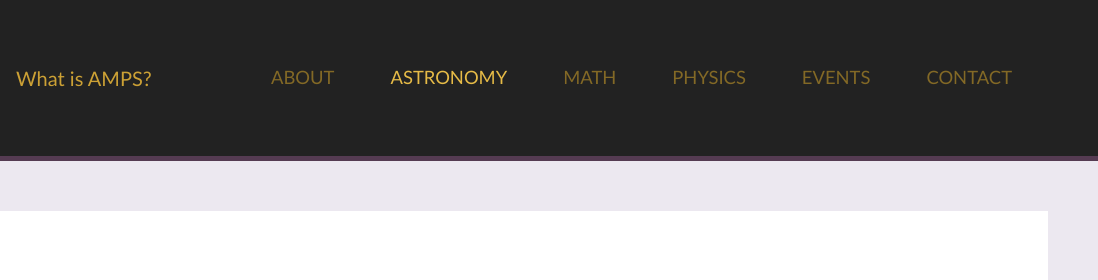
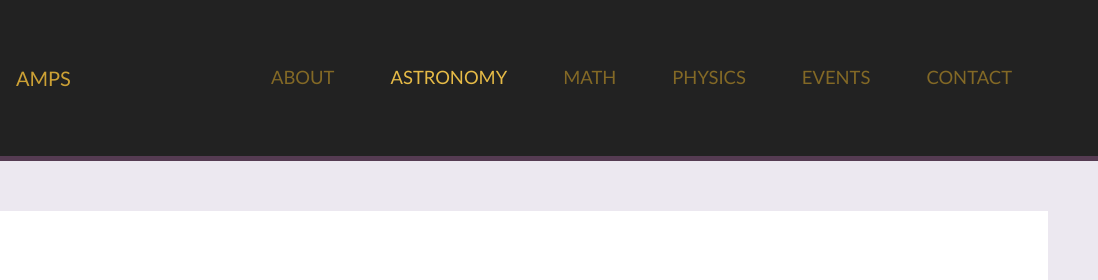
Before and after one commit to JaedenBardati/AMPS-club-website, a plain HTML site: page astronomy.html in a window 1280 px wide. Shown: the top 280 px of the page, 182-1280 px from the left. Drawn offline with nearby package versions, Linux system fonts and the light colour scheme.

Commit message:
fixed mistake where the navbar wrote "What is AMPS?" instead of "AMPS"

```diff
--- a/astronomy.html
+++ b/astronomy.html
@@ -32,7 +32,7 @@
                             <span>Astronomy, Mathematics, and Physics Society</span>
                         </div>
                         <div class="navbar-brand d-none d-md-none d-lg-block d-xxl-none">
-                            <span>What is AMPS?</span>
+                            <span>AMPS</span>
                         </div>
                         <button class="btn navbar-toggler" type="button" data-bs-toggle="collapse" data-bs-target="#navbarNav" aria-controls="navbarNav" aria-expanded="false" aria-label="Toggle navigation">
                             <i class="bi bi-list navbar-icon"></i>
```
Also changed, not shown: contact.html (+1 -1 lines), events.html (+1 -1 lines), math.html (+1 -1 lines), physics.html (+1 -1 lines).
